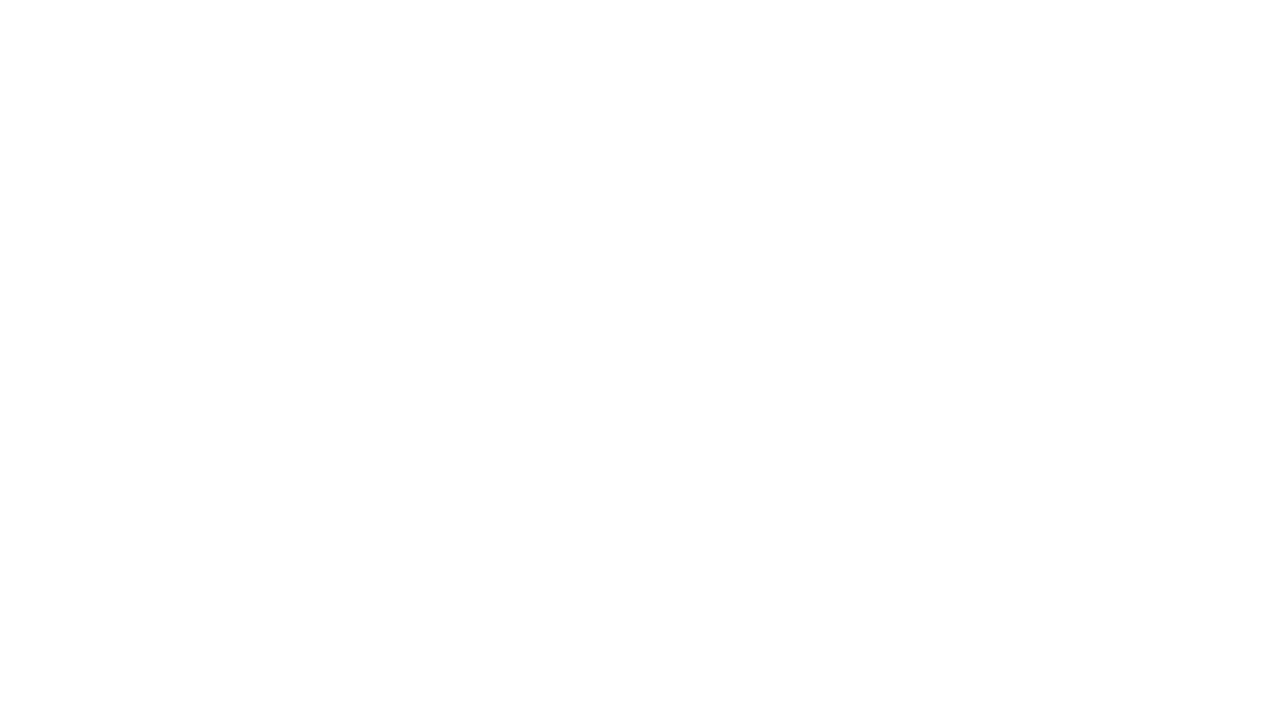
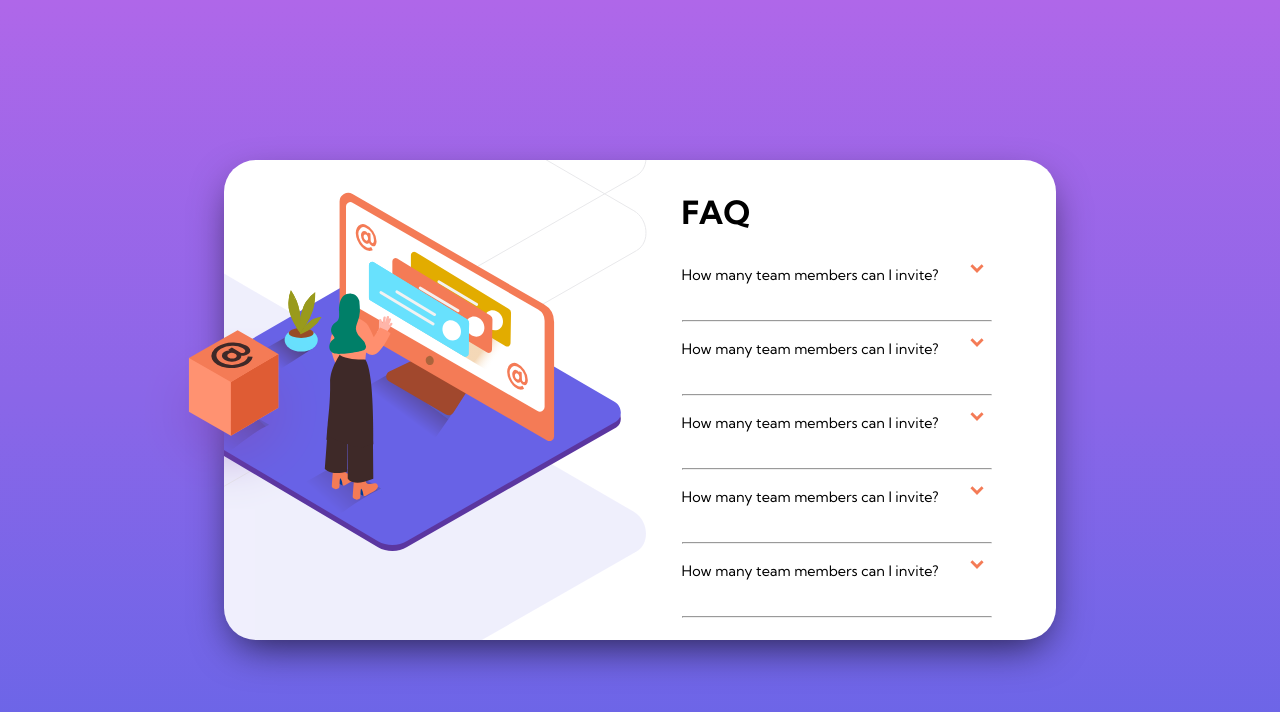
Before and after one commit to dsijakovski98/faq-accordion, a plain HTML site: page index.html in a window 1280 px wide. Drawn offline with Linux system fonts and the light colour scheme.

Commit message:
desktop design added

```diff
--- a/app.js
+++ b/app.js
@@ -0,0 +1,23 @@
+const answers = document.querySelectorAll('.answer');
+const questions = document.querySelectorAll('.question strong');
+const arrows = document.querySelectorAll('.arrow img');
+
+arrows.forEach((arrow, index) => {
+    arrow.addEventListener('click', (e) => {
+
+        if([...arrow.classList].includes('open-arrow')) {
+            answers[index].style.maxHeight = '0px';
+            setTimeout(() => answers[index].children[0].style.visibility = 'hidden', 300);
+            questions[index].style.fontWeight = '400';
+        }
+        else {
+            questions[index].style.fontWeight = '700';
+            answers[index].style.maxHeight = '10em';
+            answers[index].children[0].style.visibility = 'visible';
+        }
+
+        arrow.classList.toggle('open-arrow');
+
+    })
+
+})
--- a/index.html
+++ b/index.html
@@ -5,13 +5,114 @@
         <meta charset="utf-8">
         <meta http-equiv="X-UA-Compatible" content="IE=edge">
         <meta name="viewport" content="width=device-width, initial-scale=1.0">
-
-        <link rel="stylesheet" href="style.css">
+        <link rel="preconnect" href="https://fonts.gstatic.com">
+        <link href="https://fonts.googleapis.com/css2?family=Kumbh+Sans:wght@400;700&display=swap" rel="stylesheet">
+        <link rel="stylesheet" href="./style.css">
         <title>FAQ Accordion Component</title>
     </head>
 
     <body>
+        <div class="card-container">
+            <div class="image-container">
+                <div class="bg-img">
+                    <img src="./images/bg-pattern-desktop.svg" alt="pattern">
+                </div>
+                <div class="woman-img">
+                    <img src="./images/illustration-woman-online-desktop.svg" alt="woman">
+                </div>
+            </div>
 
+            <div class="accordion-container">
+                <h1 class="title">FAQ</h1>
+                <div class="faq-container">
+
+                    <div class="question-element">
+                        <div class="qa">
+                            <div class="question">
+                                <strong>How many team members can I invite?</strong>
+                            </div>
+                            <div class="answer">
+                                <p>Lorem ipsum dolor sit amet consectetur adipisicing elit. Non aperiam ullam vitae. Repellat, velit pariatur?</p>
+                            </div>
+                        </div>
+                        <div class="arrow">
+                            <img src="./images/icon-arrow-down.svg" alt="arrow">
+                        </div>
+                    </div>
+                    <br>
+                    <hr>
+
+                    <div class="question-element">
+                        <div class="qa">
+                            <div class="question">
+                                <strong>How many team members can I invite?</strong>
+                            </div>
+                            <div class="answer">
+                                <p>Lorem ipsum dolor sit amet consectetur adipisicing elit. Non aperiam ullam vitae. Repellat, velit pariatur?</p>
+                            </div>
+                        </div>
+                        <div class="arrow">
+                            <img src="./images/icon-arrow-down.svg" alt="arrow">
+                        </div>
+                    </div>
+                    <br>
+                    <hr>
+
+                    <div class="question-element">
+                        <div class="qa">
+                            <div class="question">
+                                <strong>How many team members can I invite?</strong>
+                            </div>
+                            <div class="answer">
+                                <p>Lorem ipsum dolor sit amet consectetur adipisicing elit. Non aperiam ullam vitae. Repellat, velit pariatur?</p>
+                            </div>
+                        </div>
+                        <div class="arrow">
+                            <img src="./images/icon-arrow-down.svg" alt="arrow">
+                        </div>
+                    </div>
+                    <br>
+                    <hr>
+
+                    <div class="question-element">
+                        <div class="qa">
+                            <div class="question">
+                                <strong>How many team members can I invite?</strong>
+                            </div>
+                            <div class="answer">
+                                <p>Lorem ipsum dolor sit amet consectetur adipisicing elit. Non aperiam ullam vitae. Repellat, velit pariatur?</p>
+                            </div>
+                        </div>
+                        <div class="arrow">
+                            <img src="./images/icon-arrow-down.svg" alt="arrow">
+                        </div>
+                    </div>
+                    <br>
+                    <hr>
+
+                    <div class="question-element">
+                        <div class="qa">
+                            <div class="question">
+                                <strong>How many team members can I invite?</strong>
+                            </div>
+                            <div class="answer">
+                                <p>Lorem ipsum dolor sit amet consectetur adipisicing elit. Non aperiam ullam vitae. Repellat, velit pariatur?</p>
+                            </div>
+                        </div>
+                        <div class="arrow">
+                            <img src="./images/icon-arrow-down.svg" alt="arrow">
+                        </div>
+                    </div>
+                    <br>
+                    <hr>
+
+                </div>
+            </div>
+
+        </div>
+        <div class="box-img">
+            <img src="./images/illustration-box-desktop.svg" alt="box">
+        </div>
 
         <script src="./app.js"></script>
     </body>
--- a/style.css
+++ b/style.css
@@ -0,0 +1,115 @@
+* {
+    margin: 0;
+    padding: 0;
+    box-sizing: border-box;
+    font-family: 'Kumbh Sans', sans-serif;
+}
+
+html {
+    width: 100vw;
+    height: 100vh;
+}
+
+body {
+    width: 100%;
+    height: 100%;
+    background-image: linear-gradient(to bottom, rgb(175, 103, 233),  rgb(101, 101, 231));
+    display: flex;
+    align-items: center;
+    justify-content: center;
+
+    position: relative;
+}
+
+
+.card-container {
+    width: 65%;
+    height: 480px;
+    background: white;
+
+    display: flex;
+    justify-content: space-between;
+    align-items: center;
+
+    border-radius: 2em;
+    padding: 2em 0;
+
+    box-shadow: 0px 15px 40px -10px rgba(0, 0, 0, 0.7);
+
+    overflow: hidden;
+}
+
+.image-container, .accordion-container {
+    width: 45%;
+    height: 100%;
+}
+
+.image-container {
+    position: relative;
+}
+
+.image-container div {
+    position: absolute;
+}
+
+.bg-img {
+    top: -80%;
+    left: -145%;
+}
+
+.woman-img {
+    left: -20%;
+}
+
+.box-img {
+    position: absolute;
+    left: 10.8%;
+    transform: translateY(22px);
+}
+
+.faq-container {
+    margin-right: 4em;
+}
+
+.title {
+    margin-bottom: 1em;
+}
+
+.question-element {
+    display: flex;
+    justify-content: space-between;
+    margin-top: 1em;
+}
+.qa {
+    display: flex;
+    flex-direction: column;
+    gap: 1em;
+}
+
+.question strong {
+    font-size: .9rem;
+    font-weight: 400;
+
+    transition: font-weight 0.3s;
+}
+
+.answer {
+    overflow: hidden;
+    max-height: 0px;
+    font-size: .9rem;
+    transition: all 0.5s;
+}
+
+
+
+.arrow img {
+    width: 30px;
+    padding: 0.5em;
+    padding-top: 0;
+    cursor: pointer;
+    transition: transform 0.3s;
+}
+
+.arrow img.open-arrow {
+    transform: rotate(180deg);
+}
```
